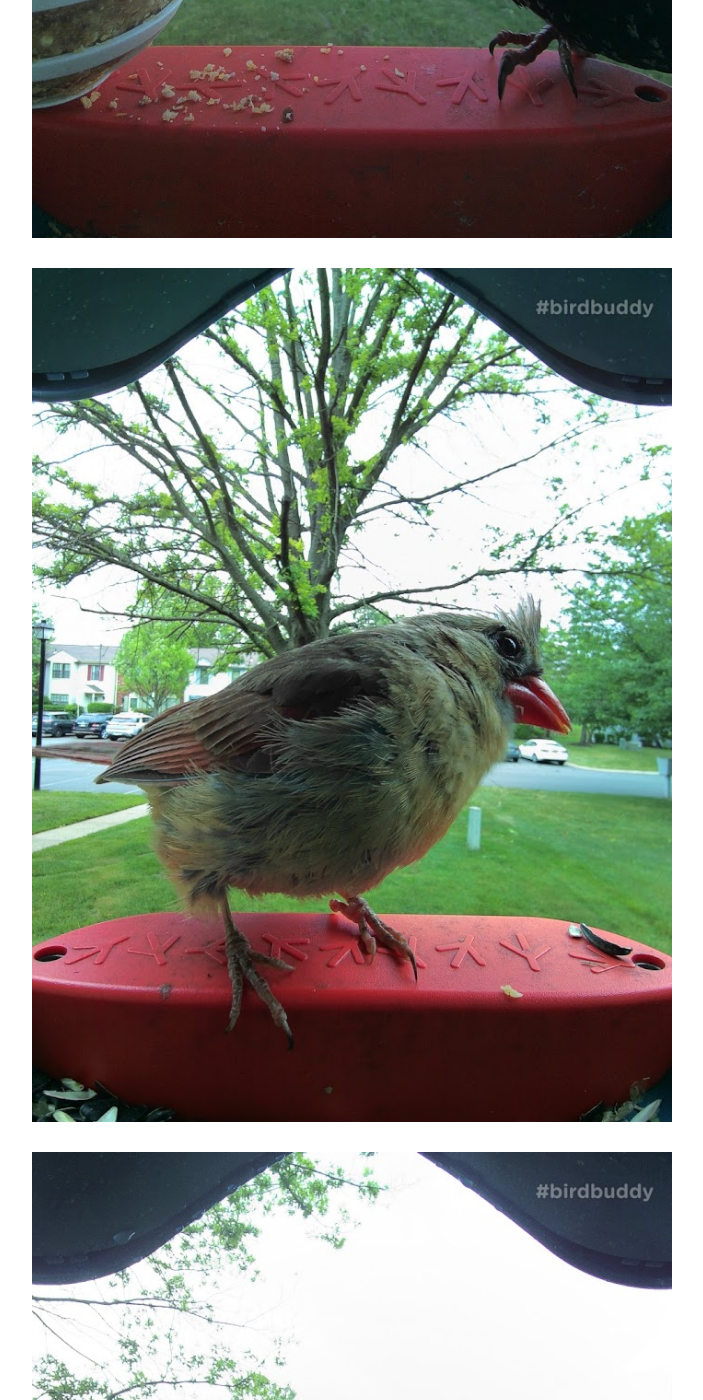
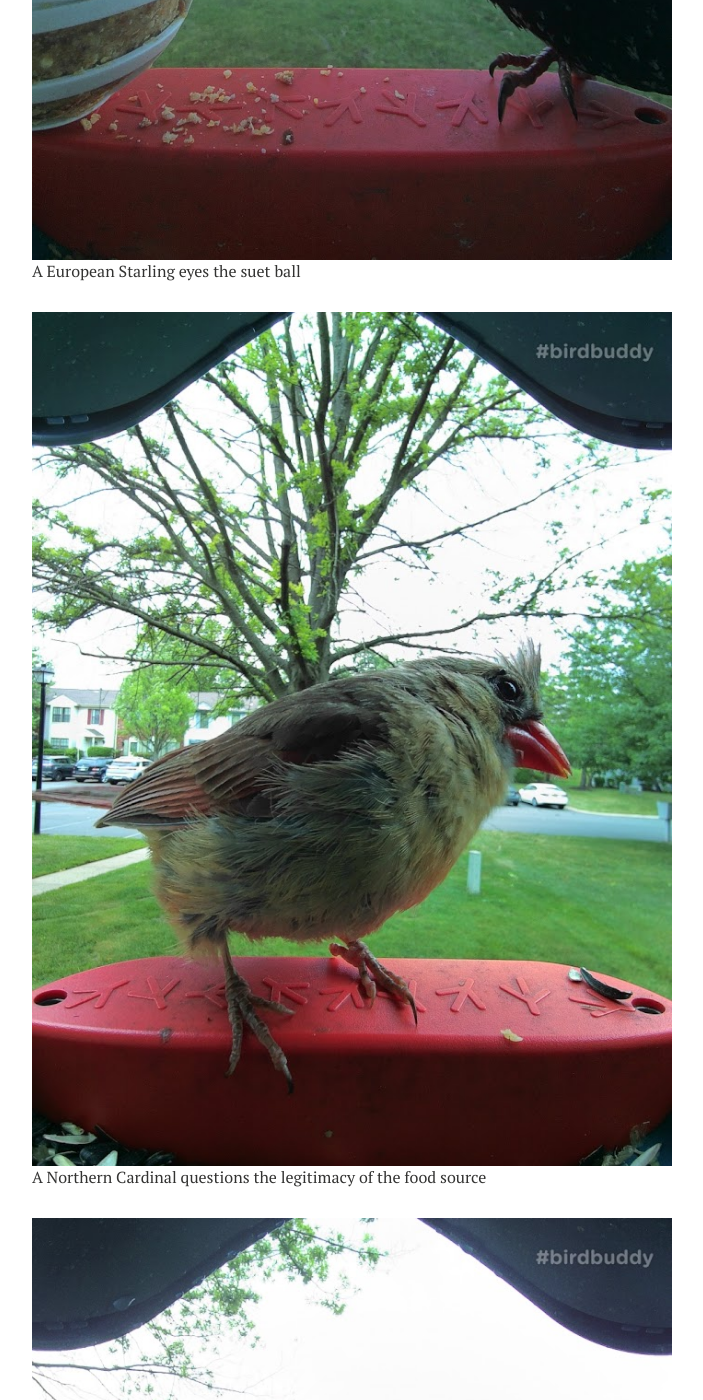
Before and after one commit to josephfogarty/josephfogarty.github.io, a Jekyll site: the page built from birding.md, in a window 1280 px wide and 1400 px high, scrolled down 1767 px. Shown: the whole window, without its empty margins (288-991 px from the left). Built offline with Jekyll 4.4.1, drawn with Linux system fonts in a browser that asks for light colours; nearby versions of some CDN libraries; some of the changed text lies outside the part shown.

Commit message:
Update birding.md

```diff
--- a/birding.md
+++ b/birding.md
@@ -7,11 +7,16 @@ excerpt: "Picutre of Birds"
 I love to birdwatch in my free time, so enjoy some of the pictures I have collected!
 
 ![A House Finch trying to catch its food](/images/bird_pics/bb_20230218.jpg)
+A House Finch trying to catch its food
 
 ![A European Starling eyes the suet ball](/images/bird_pics/bb_20230322.jpg)
+A European Starling eyes the suet ball
 
 ![A Northern Cardinal questions the legitimacy of the food source](/images/bird_pics/bb_20230622.jpg)
+A Northern Cardinal questions the legitimacy of the food source
 
 ![A Red-Bellied Woodpecker shows off their beak](/images/bird_pics/bb_20230626.jpg)
+A Red-Bellied Woodpecker shows off their beak
 
 ![A Northern Cardinal rests for a second](/images/bird_pics/bb_20240124.jpg)
+A Northern Cardinal rests for a second
```
